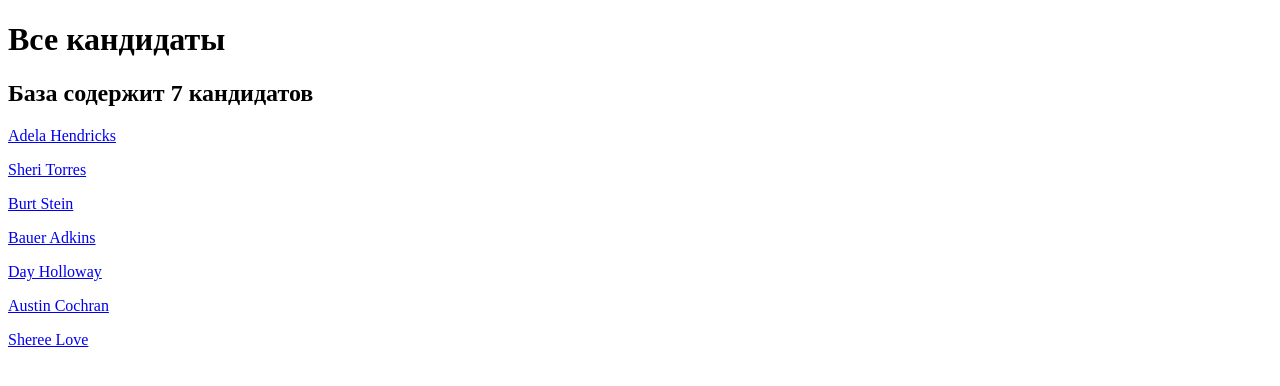
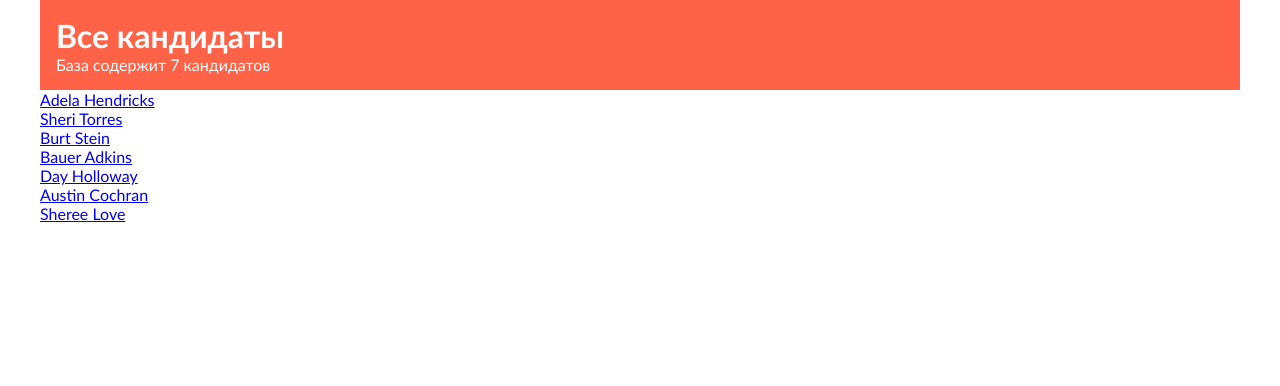
Before and after one commit to BlackWizlock/WorkingFlow, a Flask app: page / in a window 1280 px wide. Shown: the top 386 px of the page. Run offline with Flask 2, Linux system fonts and the light colour scheme.

Commit message:
Добавление решений задач курса

```diff
--- /dev/null
+++ b/WorkingFlow/Flask_HW_2/Task_2/static/style.css
@@ -0,0 +1,18 @@
+* {
+    font-family:        Calibri, monospace;
+    margin:             0;
+    padding:            0;
+}
+
+header {
+    background-color:   tomato;
+    color:              white;
+    padding-top:        16px;
+    padding-bottom:     16px;
+    padding-left:       16px;
+}
+
+.align {
+    padding-left:       Max(calc(50vw - 600px), 32px);
+    padding-right:      Max(calc(50vw - 600px), 32px);
+}
--- a/WorkingFlow/Flask_HW_2/Task_2/templates/list.html
+++ b/WorkingFlow/Flask_HW_2/Task_2/templates/list.html
@@ -2,14 +2,15 @@
 <html lang="ru">
 <head>
     <meta charset="UTF-8">
+    <link rel="stylesheet" type="text/css" href="../static/style.css">
     <title>База данных кандидатов</title>
 </head>
-<body>
+<body class="align">
 
-<footer>
-    <span><h1>Все кандидаты</h1></span>
-    <span><h2>База содержит {{ users_db_len }} кандидатов</h2></span>
-</footer>
+<header>
+    <h1>Все кандидаты</h1>
+    <p>База содержит {{ users_db_len }} кандидатов</p>
+</header>
 
 <main>
     {% for line in users %}
```
Also changed, not shown: WorkingFlow/Flask_HW_2/Task_2/templates/search.html (+4 -3 lines), WorkingFlow/Flask_HW_2/Task_2/templates/single.html (+10 -8 lines).
